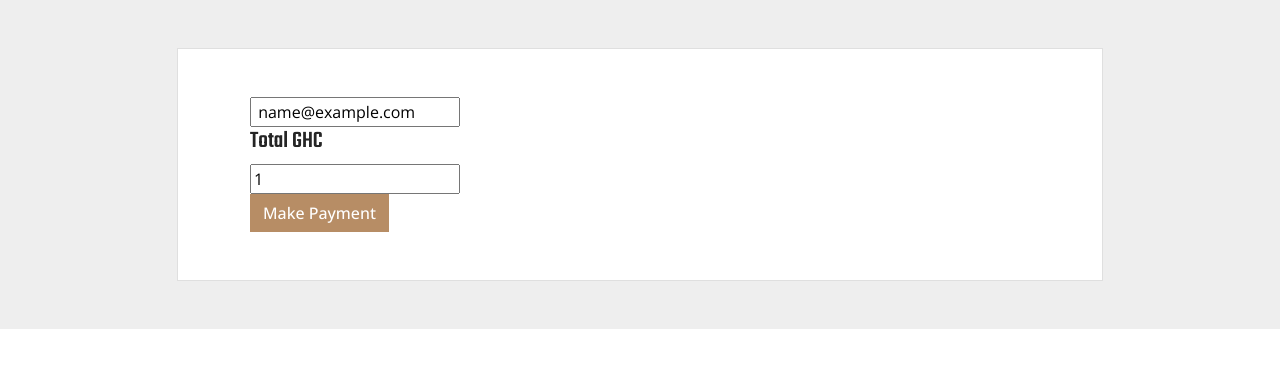
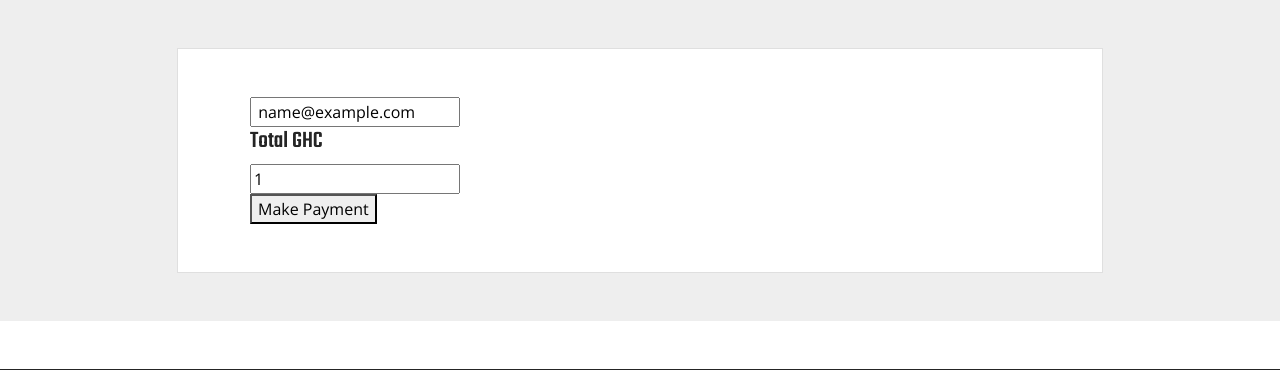
Before and after one commit to RitaSegbaya/LueurByE, a PHP site: page /View/payment_page.php in a window 1280 px wide. Shown: the part 142-512 px from the top of the page. Run offline with PHP 8.4, Linux system fonts and the light colour scheme; the visitor is signed in with stand-in values (Sample User, id 1); data that the repository does not hold is empty; some libraries are stand-ins or nearby versions.

Commit message:
Update payment_page.php

```diff
--- a/View/payment_page.php
+++ b/View/payment_page.php
@@ -127,7 +127,7 @@ $total = $_POST['total'];
                                         <input type="text" id='amount'  value = "<?php echo $total; ?>"></input >
 
 
-                                        <button type="submit" class="btn btn-primary" onclick="payWithPaystack(e)">Make Payment</button>
+                                        <button type="submit" onclick="payWithPaystack()">Make Payment</button>
 
                                     </form>
                                 </div>
```
